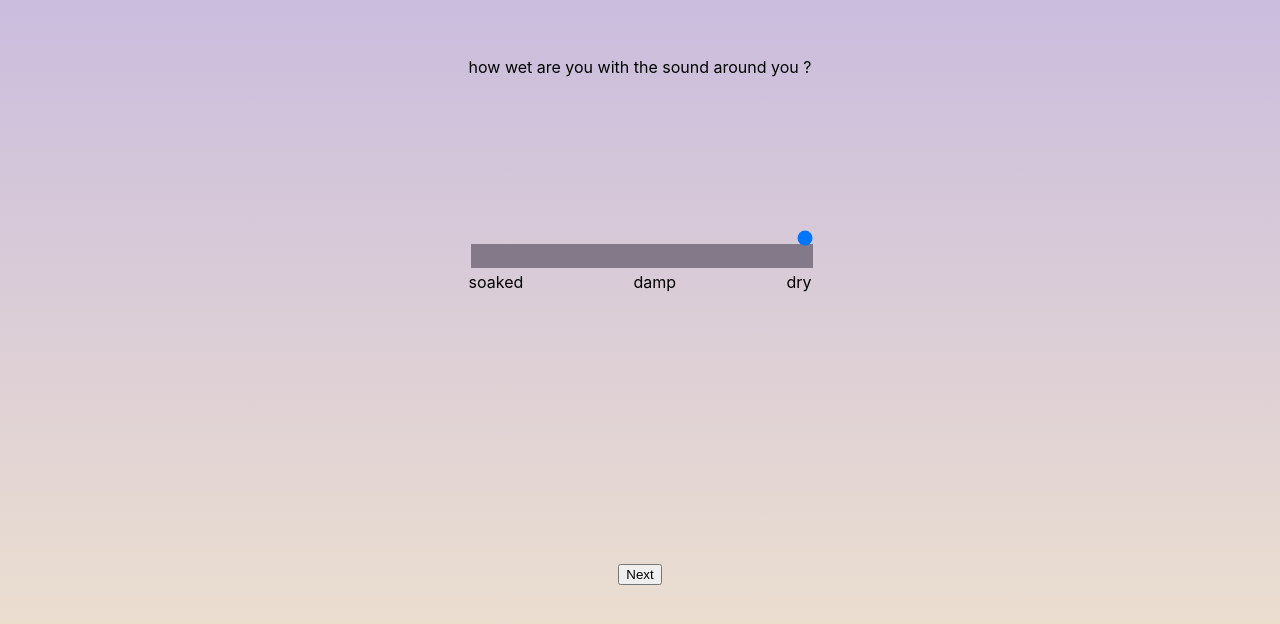
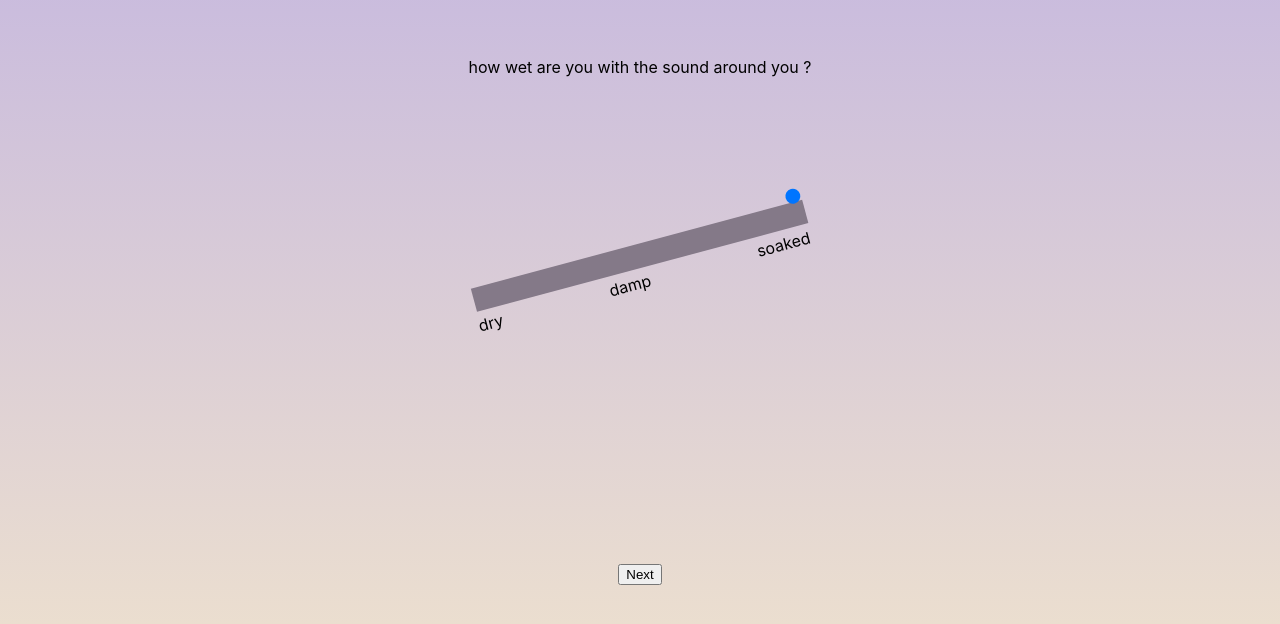
Before and after one commit to tanvibhakta/sultana-fieldness, a React (Create React App) app: page /question in a window 1280 px wide. Shown: the part 120-744 px from the top of the page. Built offline with nearby package versions, Linux system fonts and the light colour scheme.

Commit message:
Tilt, change order of options

```diff
--- a/src/pages/Questions.jsx
+++ b/src/pages/Questions.jsx
@@ -46,7 +46,7 @@ export const Question = ({ questionNumber, setQuestionNumber }) => {
           <div className="question_1-label" htmlFor="motorwayDistance">
             how wet are you with the sound around you ?
           </div>
-          <div>
+          <div className="question_0 set">
             <input
               className="question_0 input"
               name="motorwayDistance"
@@ -58,9 +58,9 @@ export const Question = ({ questionNumber, setQuestionNumber }) => {
               required
             />
             <div className="question_1-datalist-helper">
+              <span>dry</span>
+              <span>damp</span>
               <span>soaked</span>
-              <span>damp</span>
-              <span>dry</span>
             </div>
           </div>
         </div>
--- a/src/pages/css/question.css
+++ b/src/pages/css/question.css
@@ -21,6 +21,10 @@
 .input {
   max-height: 24px;
   width: 100%;
+}
+
+.question_0.set {
+  transform: rotate(-15deg);
 }
 
 .question_1 {
```
